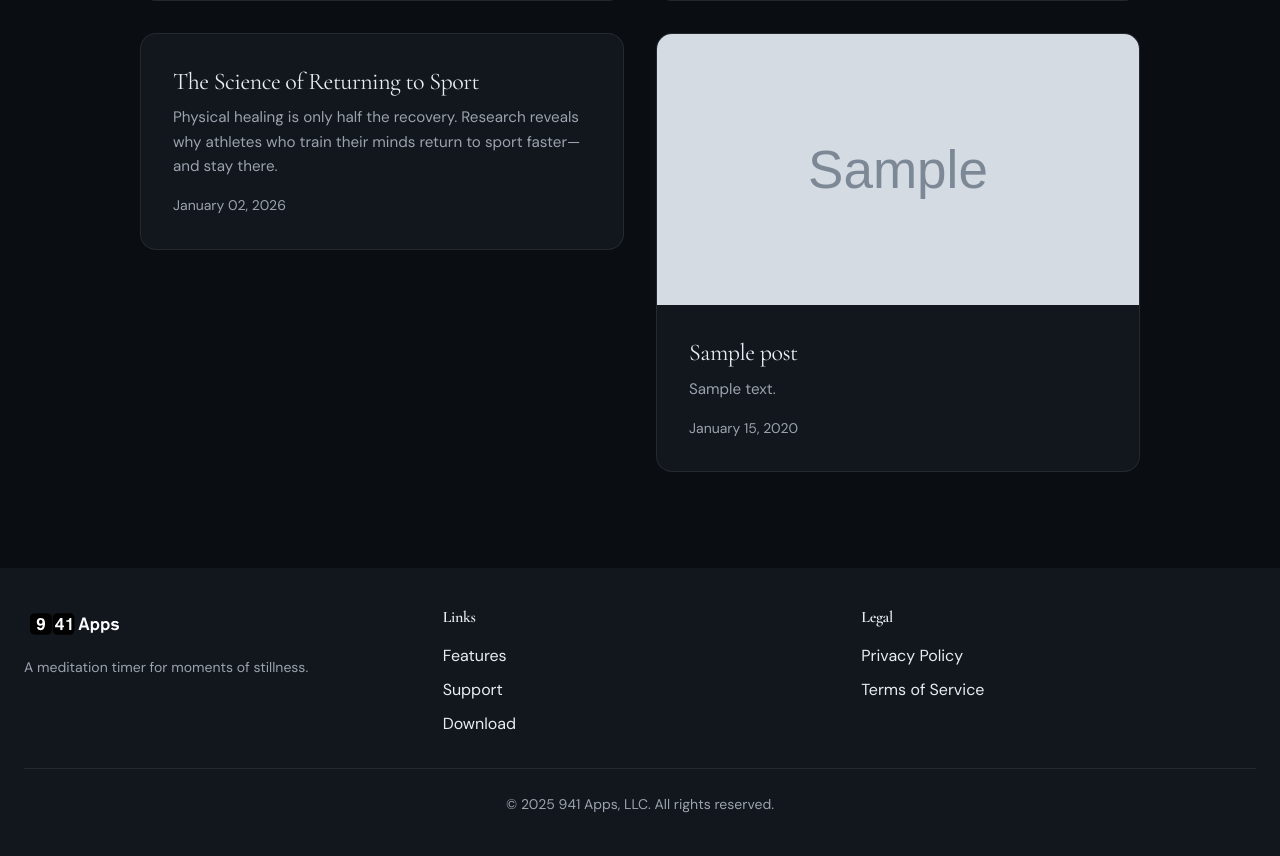
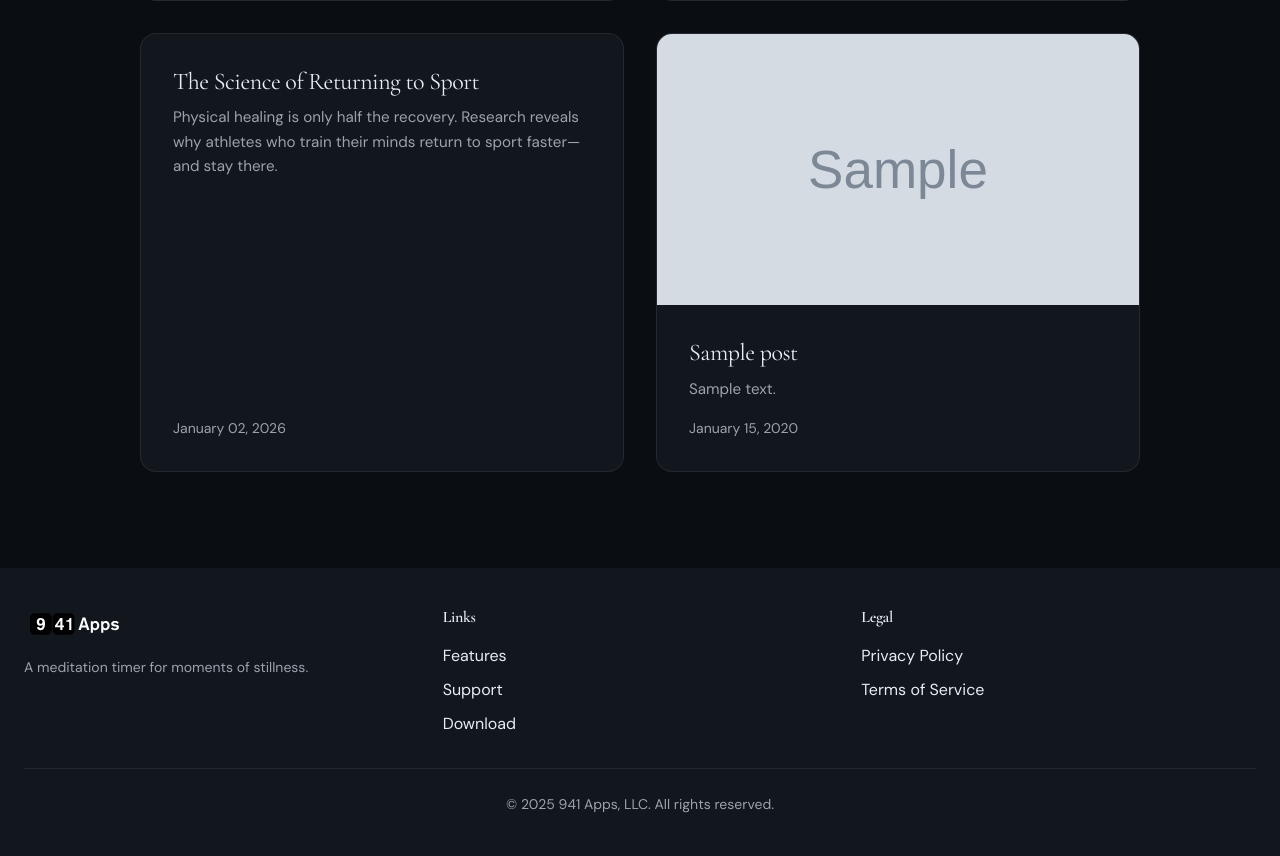
Before and after one commit to blakecrosley/941return.com, a FastAPI app: page /blog in a window 1280 px wide. Shown: the part 649-1505 px from the top of the page. Run offline with FastAPI, Linux system fonts and the light colour scheme; tables that the repository leaves empty hold one stand-in row (values such as "Sample post"); grey boxes marked "Sample" are stand-in pictures.

Commit message:
fix(blog): make post cards equal height with consistent layout
- Add flex layout to cards for equal height in grid
- Clamp excerpts to 3 lines for visual consistency
- Pin post meta (date) to card bottom with margin-top: auto
- Link fills full grid cell height for better click targets

🤖 Generated with [Claude Code](https://claude.com/claude-code)

Co-Authored-By: Claude Opus 4.5 <noreply@anthropic.com>

```diff
--- a/app/static/css/custom.css
+++ b/app/static/css/custom.css
@@ -1075,6 +1075,7 @@ body:has(.hero) .theme-toggle:focus-visible {
     text-decoration: none;
     color: inherit;
     display: block;
+    height: 100%;
 }
 
 .post-card {
@@ -1085,6 +1086,9 @@ body:has(.hero) .theme-toggle:focus-visible {
     transition: transform var(--transition-fast),
                 border-color var(--transition-fast),
                 box-shadow var(--transition-fast);
+    height: 100%;
+    display: flex;
+    flex-direction: column;
 }
 
 .post-card-link:hover .post-card {
@@ -1111,6 +1115,9 @@ body:has(.hero) .theme-toggle:focus-visible {
 
 .post-content {
     padding: var(--space-xl);
+    flex: 1;
+    display: flex;
+    flex-direction: column;
 }
 
 .post-title {
@@ -1132,11 +1139,16 @@ body:has(.hero) .theme-toggle:focus-visible {
     font-size: 0.95rem;
     line-height: 1.6;
     margin-bottom: var(--space-md);
+    display: -webkit-box;
+    -webkit-line-clamp: 3;
+    -webkit-box-orient: vertical;
+    overflow: hidden;
 }
 
 .post-meta {
     color: var(--return-text-secondary);
     font-size: 0.875rem;
+    margin-top: auto;
 }
 
 .no-posts {
```
